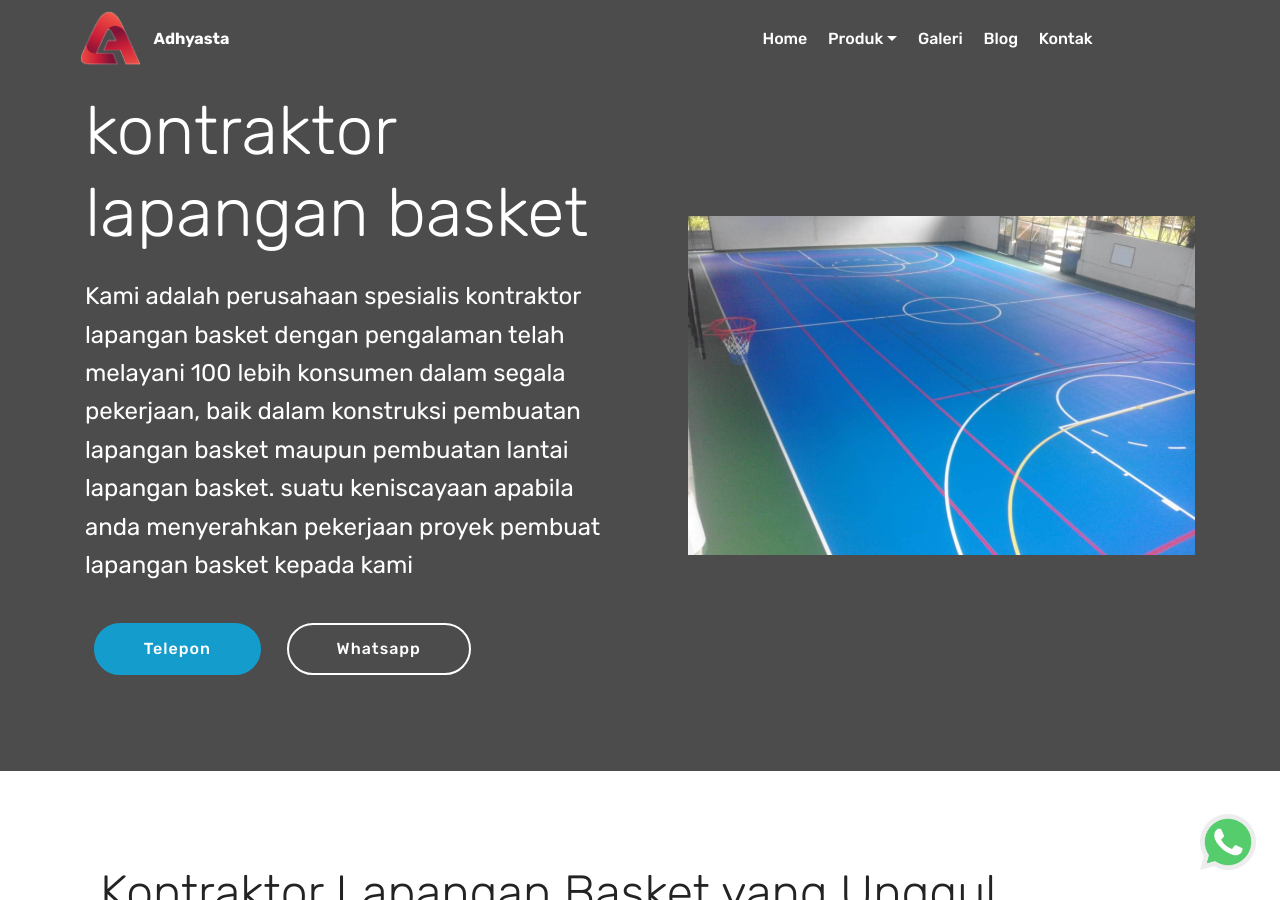
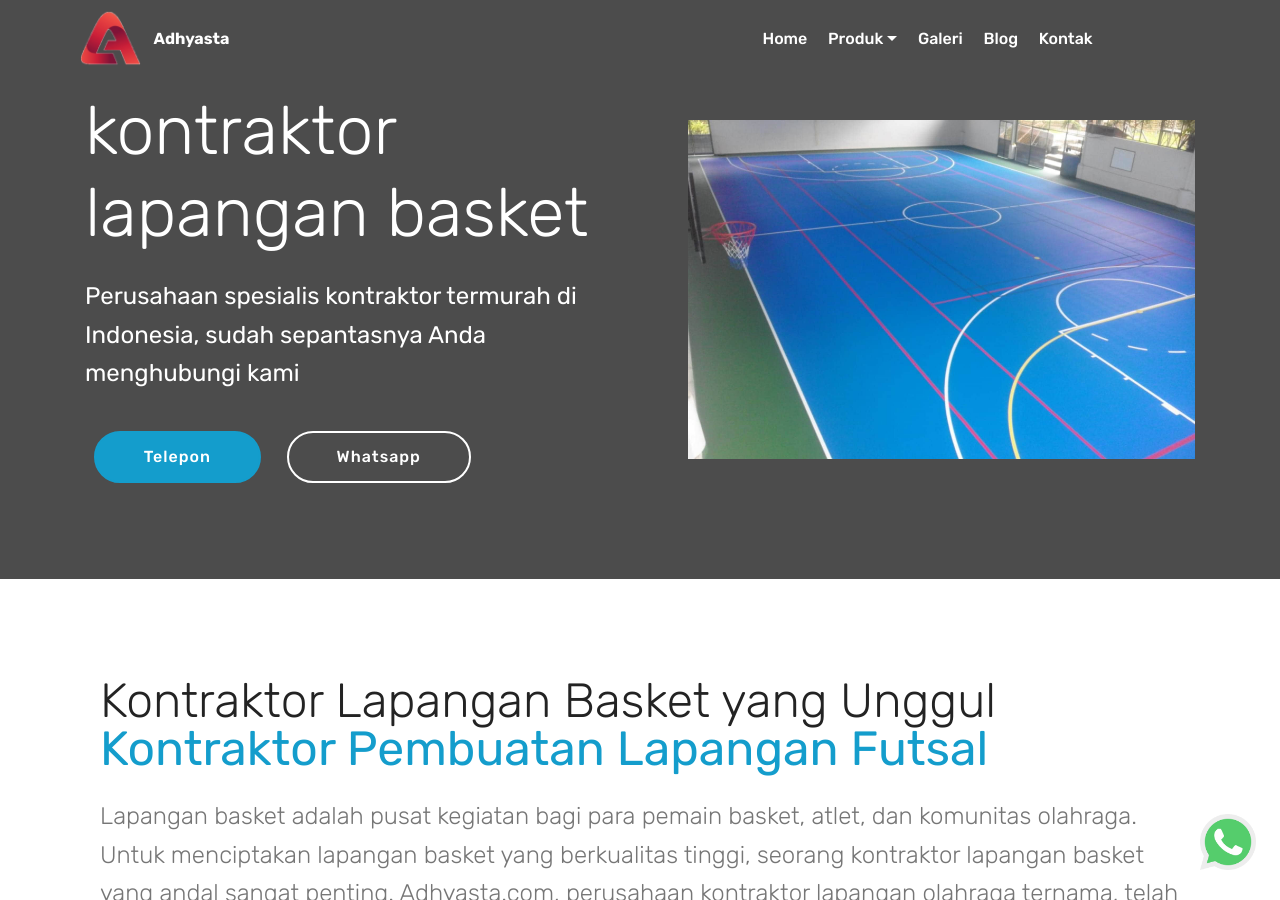
Before and after one commit to projectadhysta/projectadhysta.github.io, a Jekyll site: the page built from _posts/2023-10-01-kontraktor-lapangan-basket.md, in a window 1280 px wide and 900 px high. Built offline with Jekyll 4.4.1, drawn with Linux system fonts in a browser that asks for light colours.

Commit message:
Add files via upload

```diff
--- a/_posts/2023-10-01-kontraktor-lapangan-basket.md
+++ b/_posts/2023-10-01-kontraktor-lapangan-basket.md
@@ -5,7 +5,7 @@ images: /assets/images/5-lapangan-bola-basket-5.jpg
 images-alt: kontraktor lapangan basket
 penulis: Denny Rakhmad Widi Ashari
 photos: /assets/images/5-lapangan-bola-basket-5.jpg
-deskripsi: Kami adalah perusahaan spesialis kontraktor lapangan basket dengan pengalaman telah melayani 100 lebih konsumen dalam segala pekerjaan, baik dalam konstruksi pembuatan lapangan basket maupun pembuatan lantai lapangan basket. suatu keniscayaan apabila anda menyerahkan pekerjaan proyek pembuat lapangan basket kepada kami
+deskripsi: Perusahaan spesialis kontraktor termurah di Indonesia, sudah sepantasnya Anda menghubungi kami
 ---
 <section class="features11 cid-rravbvzsVT" id="features11-5">
     <div class="container">
```
Also changed, not shown: _posts/2023-09-09-jasa-pembuatan-lapangan-basket.md (+1 -1 lines), _posts/2023-09-14-jasa-renovasi-lapangan-tenis.md (+1 -1 lines), _posts/2023-09-16-jasa-pembuatan-lapangan-tenis.md (+1 -1 lines), _posts/2023-10-09-kontraktor-lapangan-tenis.md (+1 -1 lines).
